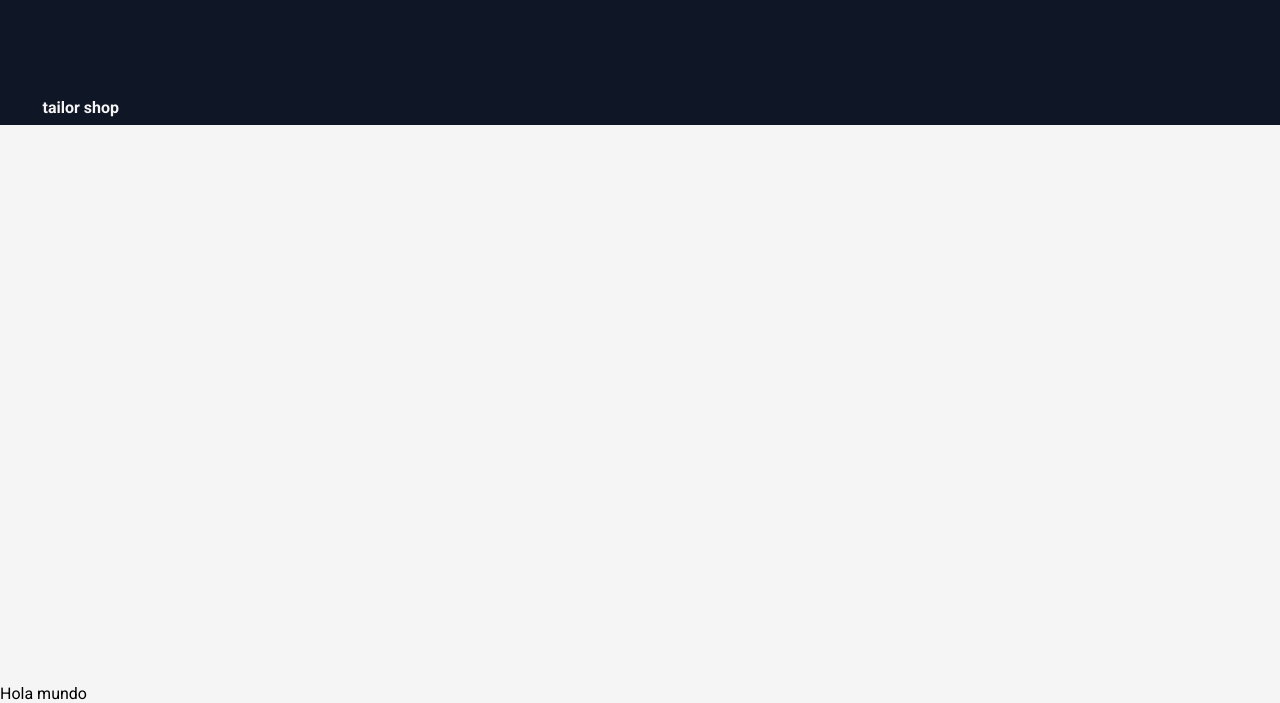
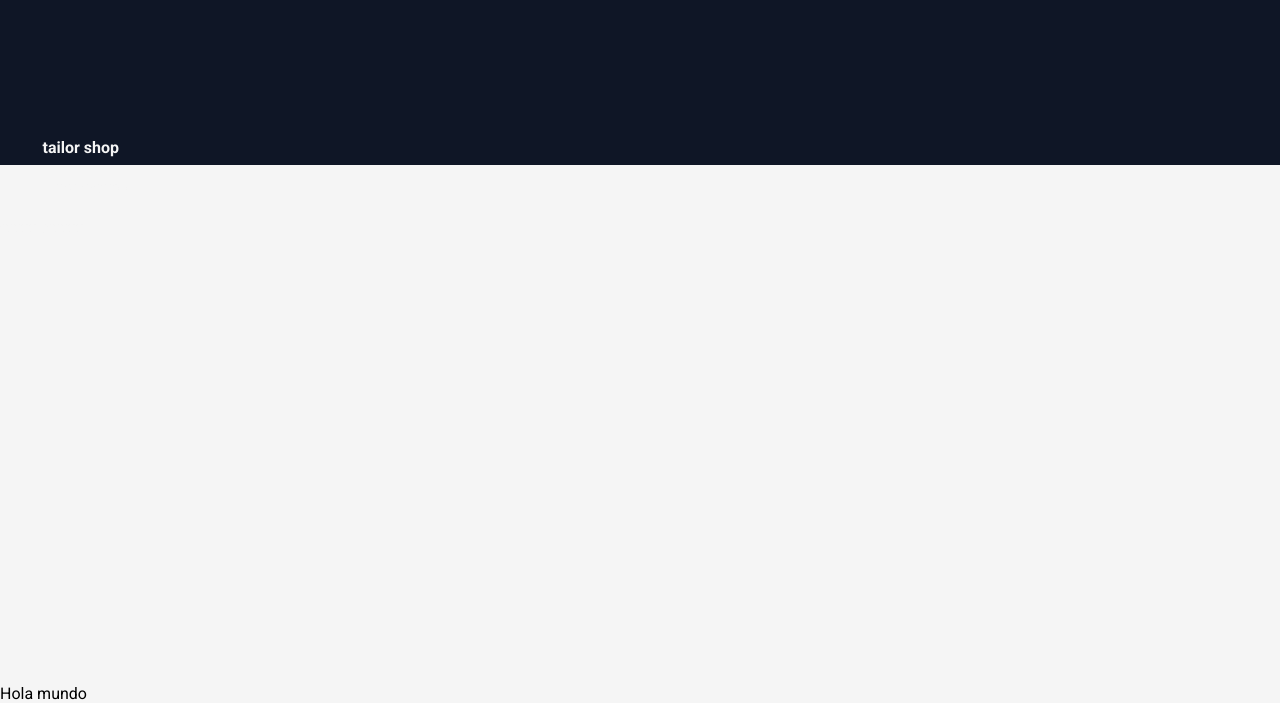
Before and after one commit to ptyo-wizard/portafolio, a plain HTML site: page index.html in a window 1280 px wide. Shown: the part 115-818 px from the top of the page. Drawn offline with Linux system fonts and the light colour scheme; a web font is replaced by a local one.

Commit message:
ajuste de .hero  para desktop

```diff
--- a/css/styles.css
+++ b/css/styles.css
@@ -37,7 +37,7 @@ body{
     height: 90vh;
 
     position: relative;
-    /* background: var(--primary-color); */
+
 }
 
 /*fondo soy*/
@@ -246,3 +246,17 @@ body{
     color: var(--third-color);
     margin-top: 0.625rem;
 }
+
+/****************************home desktop*******************************/
+@media screen and (min-width:768px){
+    .hero{
+        width: 100%;
+        height: 100vh;
+        display: flex;
+        justify-content: center;
+        align-items: center; /**/
+
+    }
+
+
+}
```
